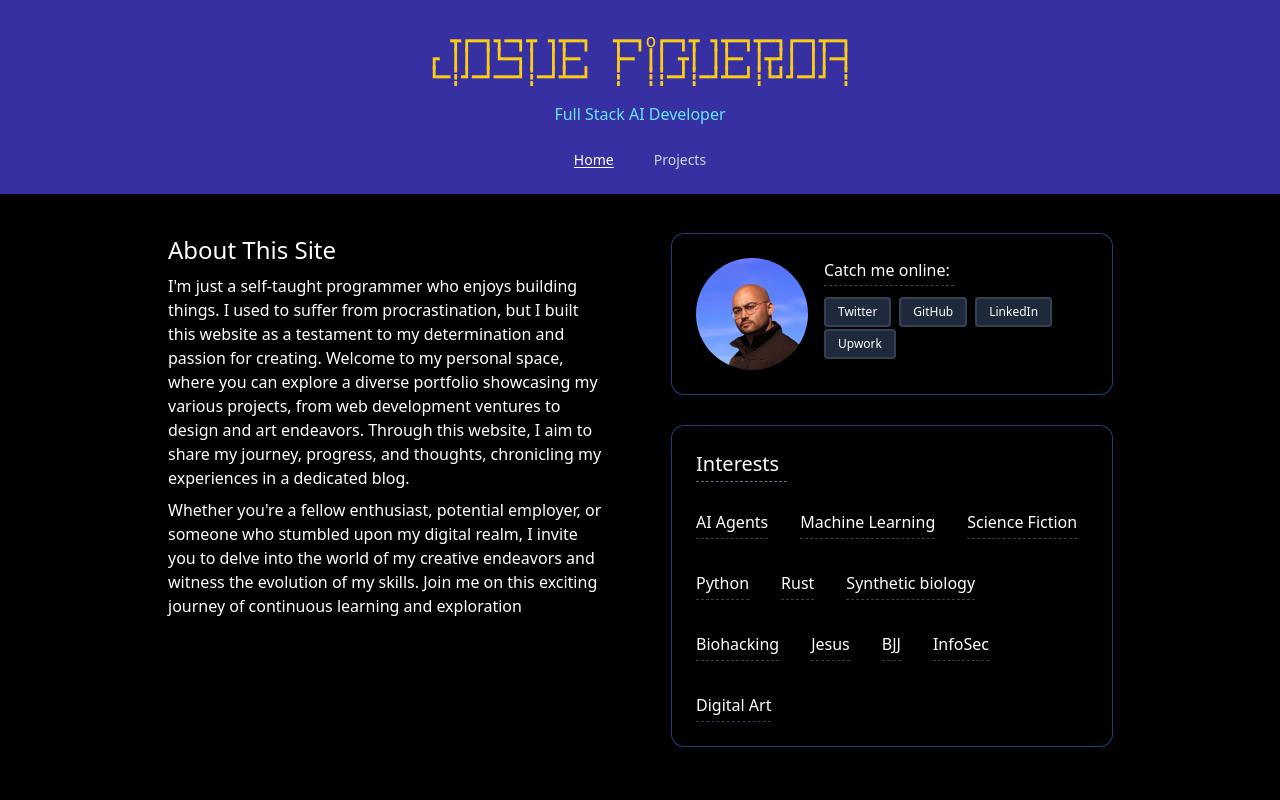
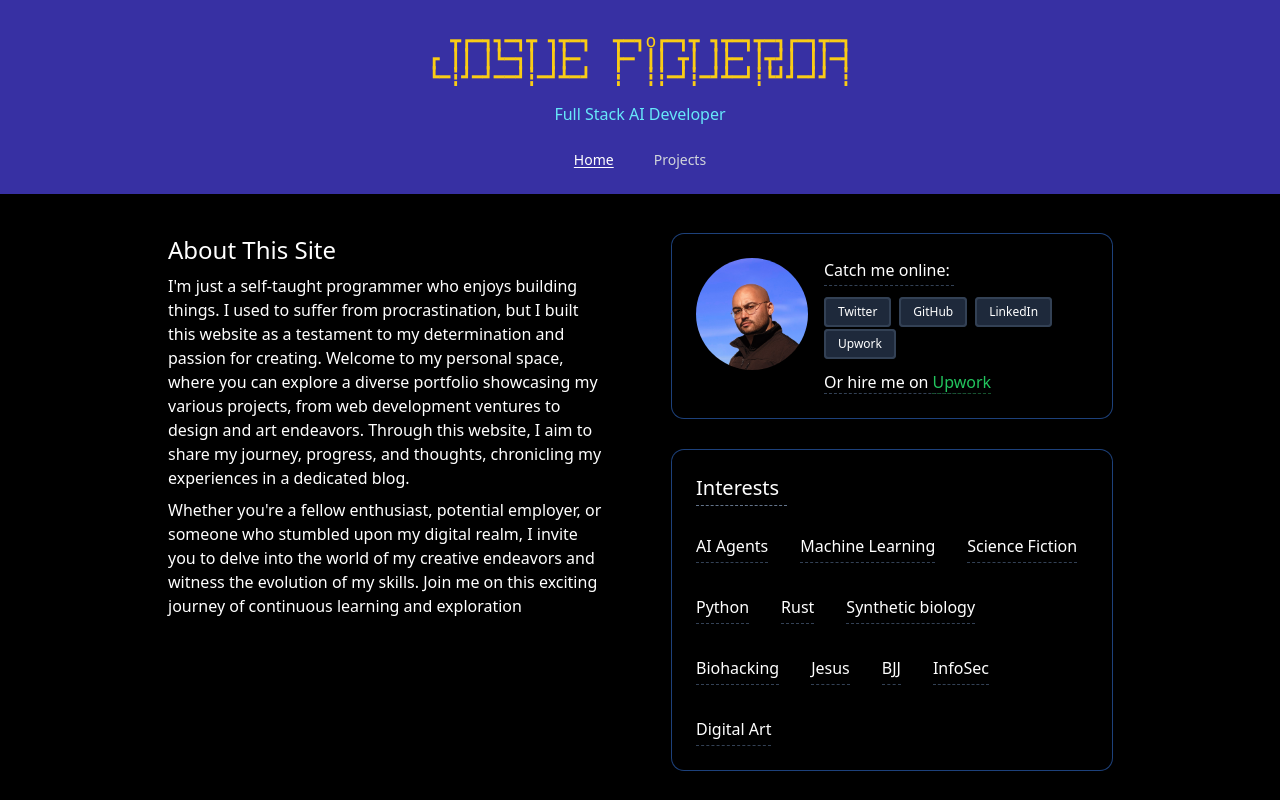
Before and after one commit to PoorRican/boundless_creations, a React (Create React App) app: page /home in a window 1280 px wide. Shown: the top 800 px of the page. Built offline with nearby package versions, Linux system fonts and the light colour scheme; a web font is replaced by a local one.

Commit message:
Add Upwork Direct Contract link to contact section

```diff
--- a/src/components/ContactSection.tsx
+++ b/src/components/ContactSection.tsx
@@ -33,11 +33,14 @@ const ContactLink = (props: Site) => {
 }
 
 export default function ContactSection(props: { className: string }) {
+  const upwork_direct_contract = 'https://www.upwork.com/workwith/josuefigueroa'
   return (
     <section className={`${props.className} hover:bg-slate-900`}>
-      <div className="inline-flex flex-row w-fit h-fit gap-4">
+      <div className="inline-flex flex-row w-fit gap-4">
         <ProfilePic className="inline h-28"/>
-        <div className="">
+        <div className="flex flex-col">
+
+          <div>
             <span className="border-slate-700 border-b border-dashed text-md pb-1 pr-1 font-thin">
               Catch me online:
             </span>
@@ -45,6 +48,19 @@ export default function ContactSection(props: { className: string }) {
               {contact_links.map(({name, url, icon}) => <ContactLink name={name} url={url} key={url} icon={icon}/>)}
             </ul>
           </div>
+
+          <div className={"mt-4"}>
+            <a href={upwork_direct_contract} className={"border-slate-700 border-b border-dashed"}>
+              <span className="text-md pb-1 pr-1 font-thin">
+                Or hire me on
+              </span>
+              <span className={"text-green-500 border-green-900 border-b border-dashed"}>
+                Upwork
+              </span>
+            </a>
+          </div>
+
+        </div>
       </div>
     </section>
   )
--- a/src/pages/home/Home.tsx
+++ b/src/pages/home/Home.tsx
@@ -21,7 +21,7 @@ const Home = () => {
         <Blurb />
 
         <div className={"flex flex-col gap-8"}>
-          <ContactSection className="ring-1 h-40 p-6 rounded-xl" />
+          <ContactSection className="ring-1 p-6 rounded-xl" />
           <InterestsSection className={"ring-1 rounded-xl p-6"}/>
         </div>
 
```
Lines whose indentation alone changed are shown as unchanged.
